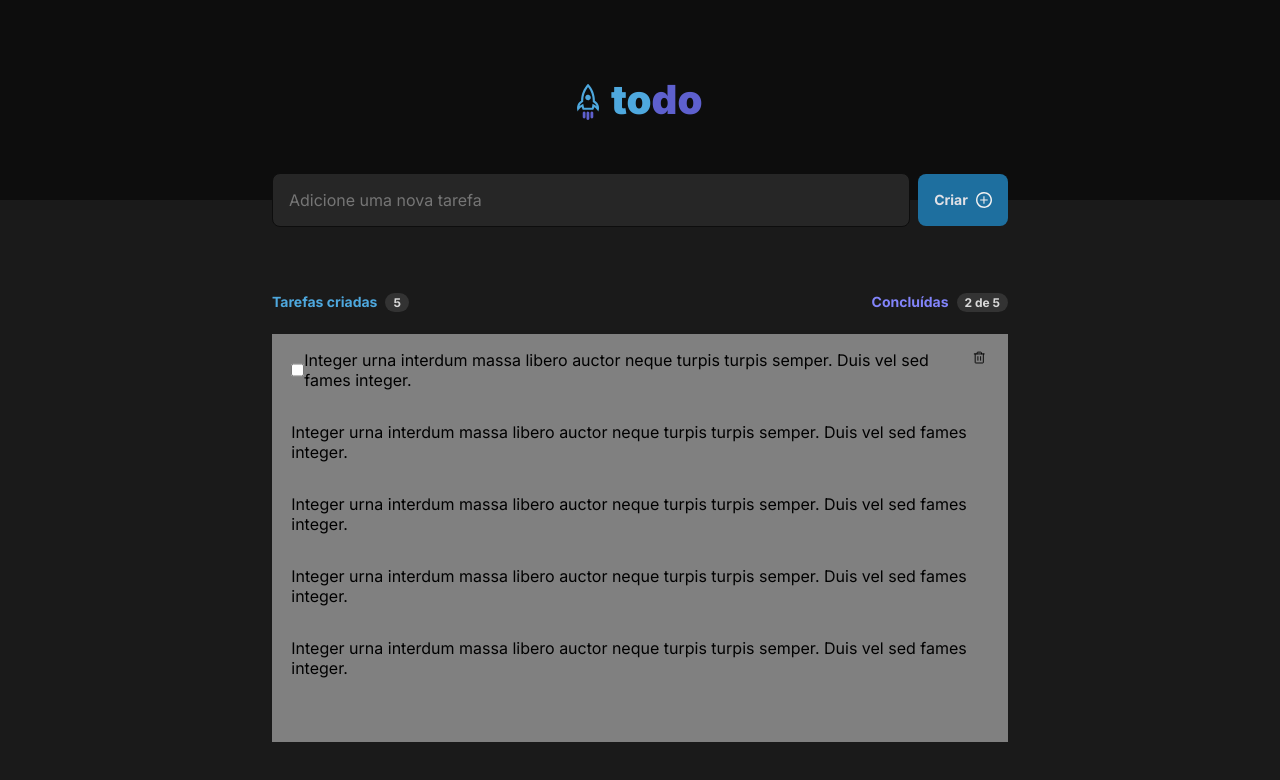
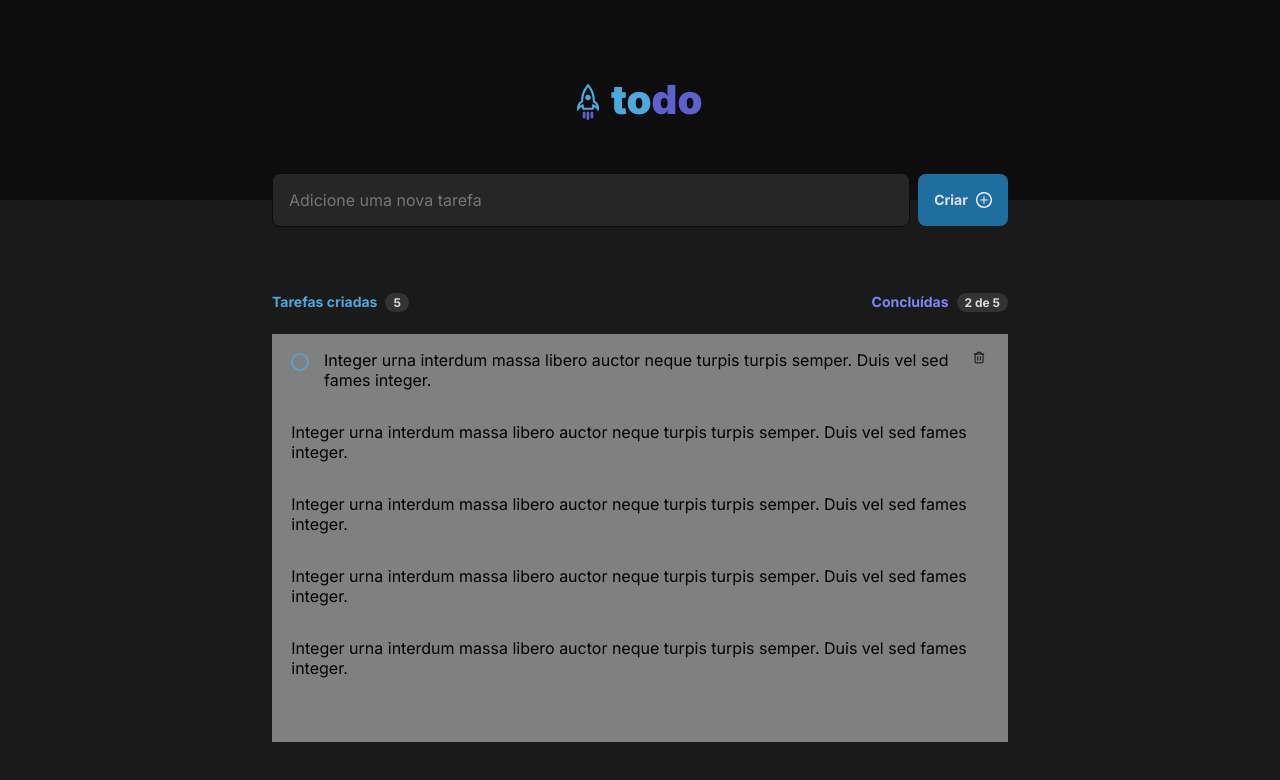
Before and after one commit to felipedev01/Gerenciador-de-Tarefas-com-typeScript, a React (Vite) app: page / in a window 1280 px wide. Shown: the top 780 px of the page. Built offline with nearby package versions, Linux system fonts and the light colour scheme.

Commit message:
checkBox button finalizado

```diff
--- a/src/Components/displayTaskWithContent.module.css
+++ b/src/Components/displayTaskWithContent.module.css
@@ -65,4 +65,15 @@
 
 }.taskList > img{
     height:2.25rem;
+}.checkBoxButton{
+    Width: 1.090625rem;
+    Height: 1.090625rem;
+    border-style: none;
+    background: transparent;
+    margin-right: 0.954375rem;
+    margin-top: 0.204375rem;
+}.checkBoxButton > img{
+    Width: 1.090625rem;
+    Height: 1.090625rem;
+
 }
--- a/src/Components/displayTaskWithContent.tsx
+++ b/src/Components/displayTaskWithContent.tsx
@@ -1,6 +1,7 @@
 
 import styles from './displayTaskWithContent.module.css'
 import {Trash} from 'phosphor-react'
+import checkBox from '../assets/checkBox.svg'
 
 export function DisplayTaskWithContent(){
 
@@ -19,7 +20,9 @@ export function DisplayTaskWithContent(){
             </header>
             <ul className={styles.taskList}>
                 <li>
-                    <input type="checkbox" id="" />
+                    <button className={styles.checkBoxButton}>
+                        <img src={checkBox} alt="Botão checkbox" />
+                    </button>
                     <p>Integer urna interdum massa libero auctor neque turpis turpis semper. Duis vel sed fames integer.</p>
                     <Trash/>
                     </li>
```
Also changed, not shown: src/assets/checkBox.svg (added).
